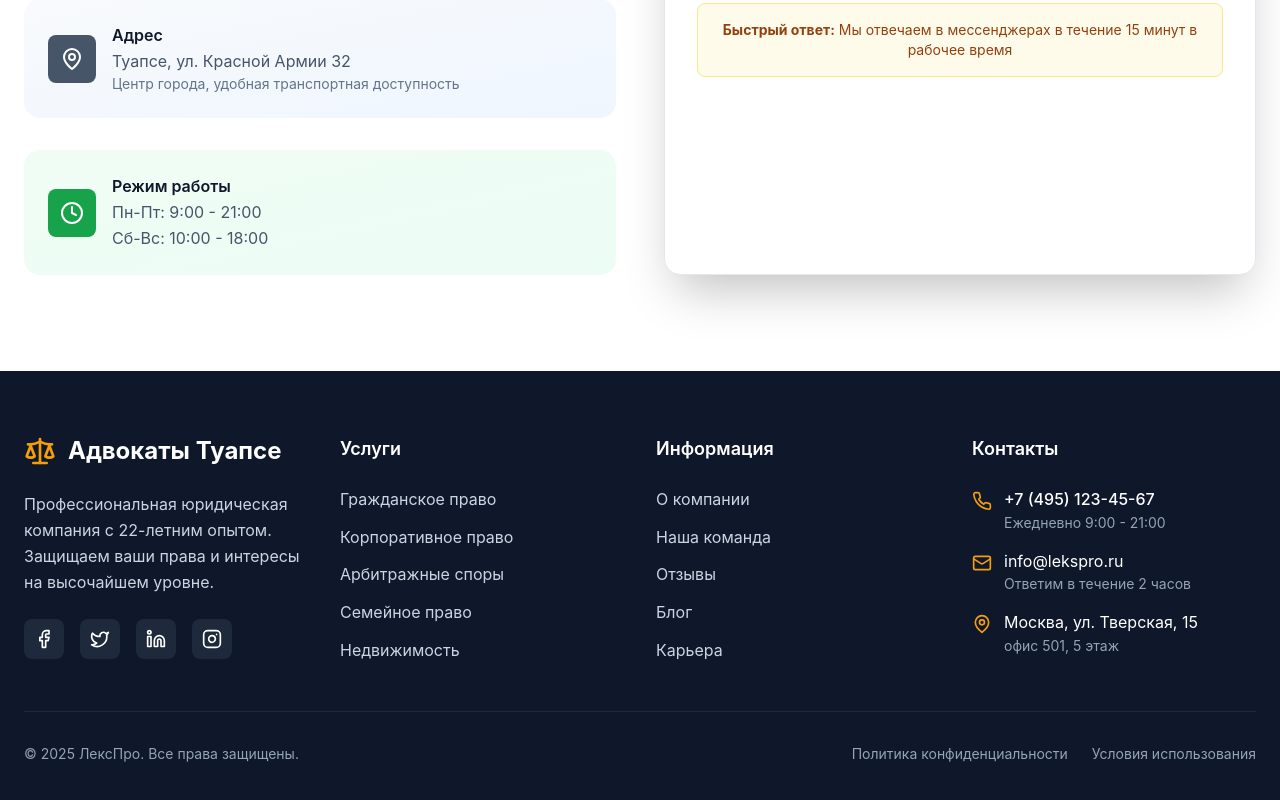
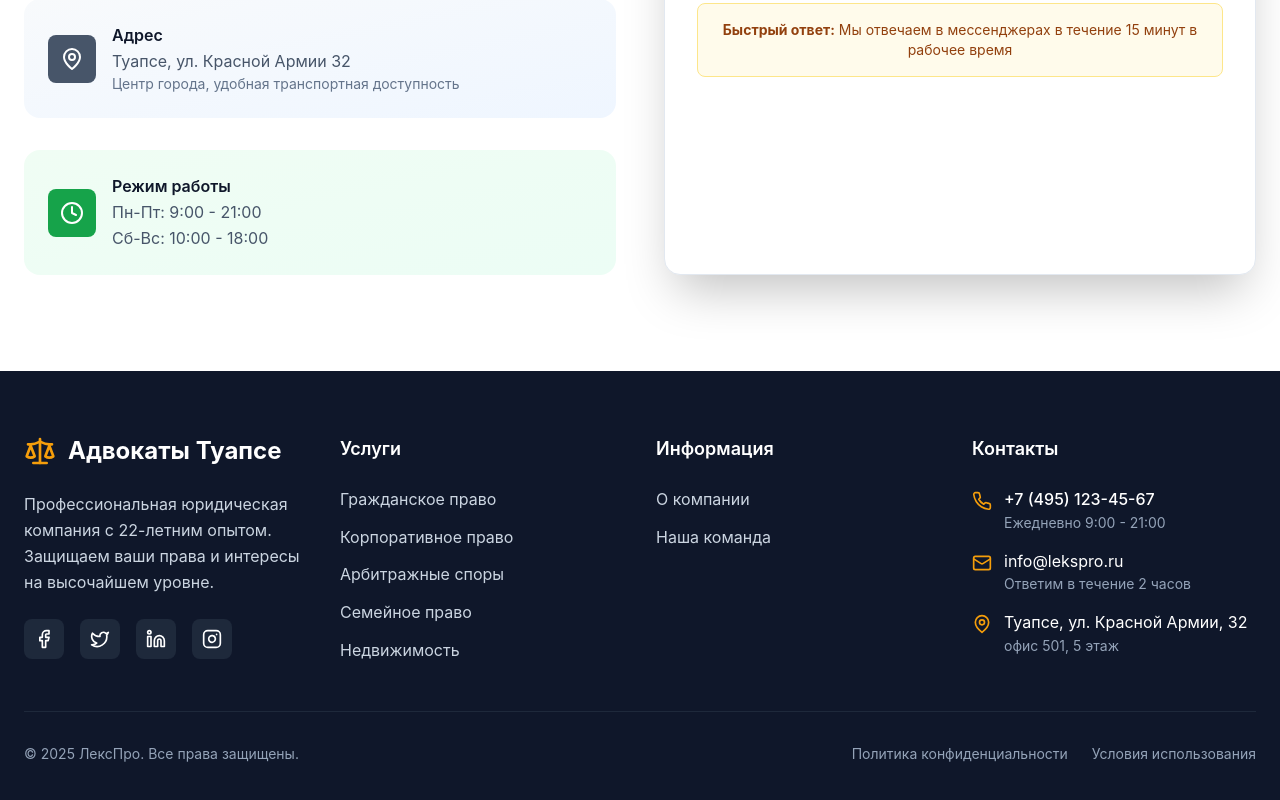
Before and after one commit to Gelleon/law2, a React (Vite) app: page / in a window 1280 px wide. Shown: the part 3553-4353 px from the top of the page. Built offline with nearby package versions, Linux system fonts and the light colour scheme.

Commit message:
Updated Footer.tsx

```diff
--- a/src/components/Footer.tsx
+++ b/src/components/Footer.tsx
@@ -52,9 +52,6 @@ const Footer = () => {
             <ul className="space-y-3">
               <li><a href="#" className="text-slate-300 hover:text-amber-500 transition-colors">О компании</a></li>
               <li><a href="#" className="text-slate-300 hover:text-amber-500 transition-colors">Наша команда</a></li>
-              <li><a href="#" className="text-slate-300 hover:text-amber-500 transition-colors">Отзывы</a></li>
-              <li><a href="#" className="text-slate-300 hover:text-amber-500 transition-colors">Блог</a></li>
-              <li><a href="#" className="text-slate-300 hover:text-amber-500 transition-colors">Карьера</a></li>
             </ul>
           </div>
 
@@ -79,7 +76,7 @@ const Footer = () => {
               <div className="flex items-start space-x-3">
                 <MapPin className="w-5 h-5 text-amber-500 mt-1" />
                 <div>
-                  <p className="text-white">Москва, ул. Тверская, 15</p>
+                  <p className="text-white">Туапсе, ул. Красной Армии, 32</p>
                   <p className="text-slate-400 text-sm">офис 501, 5 этаж</p>
                 </div>
               </div>
```
